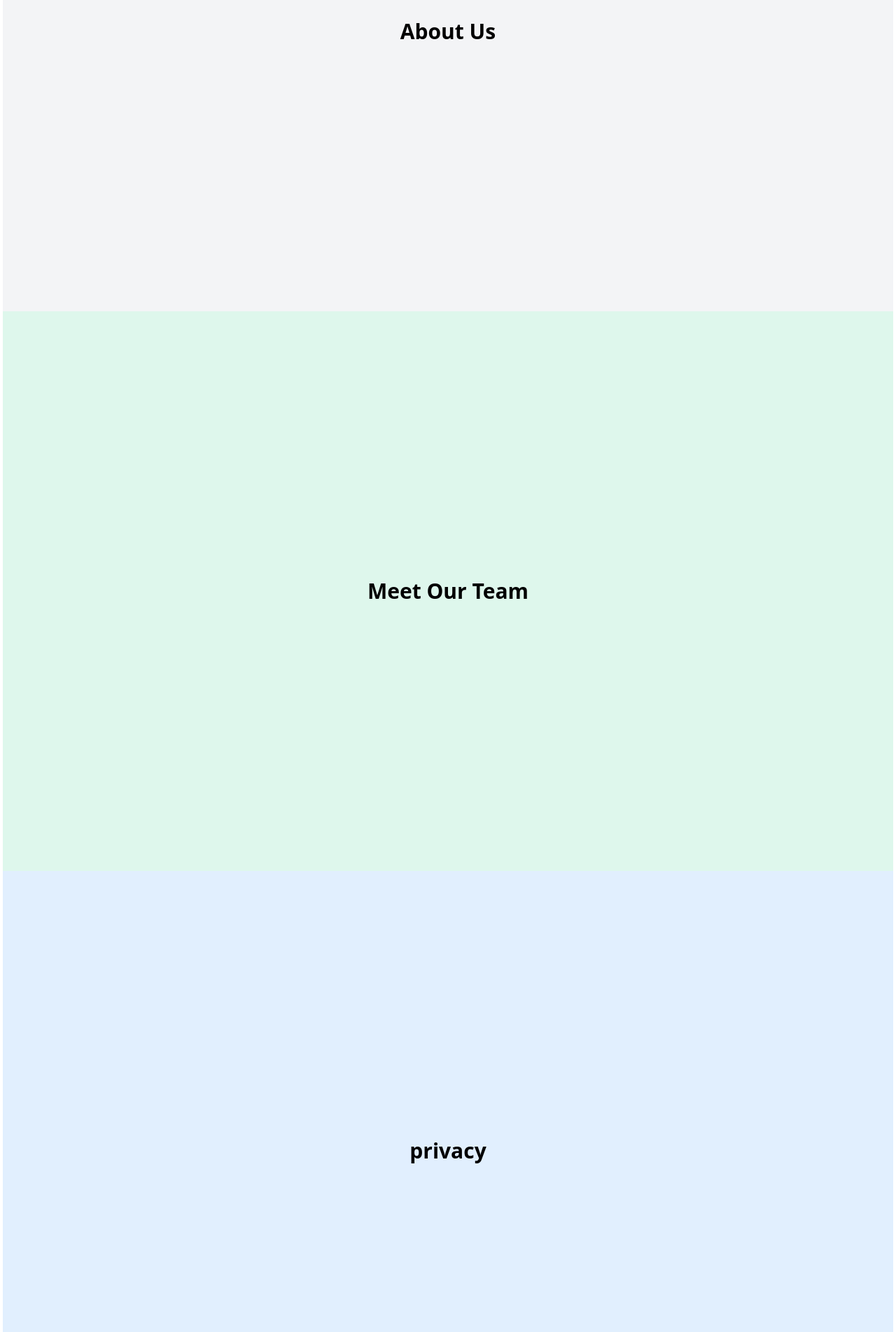
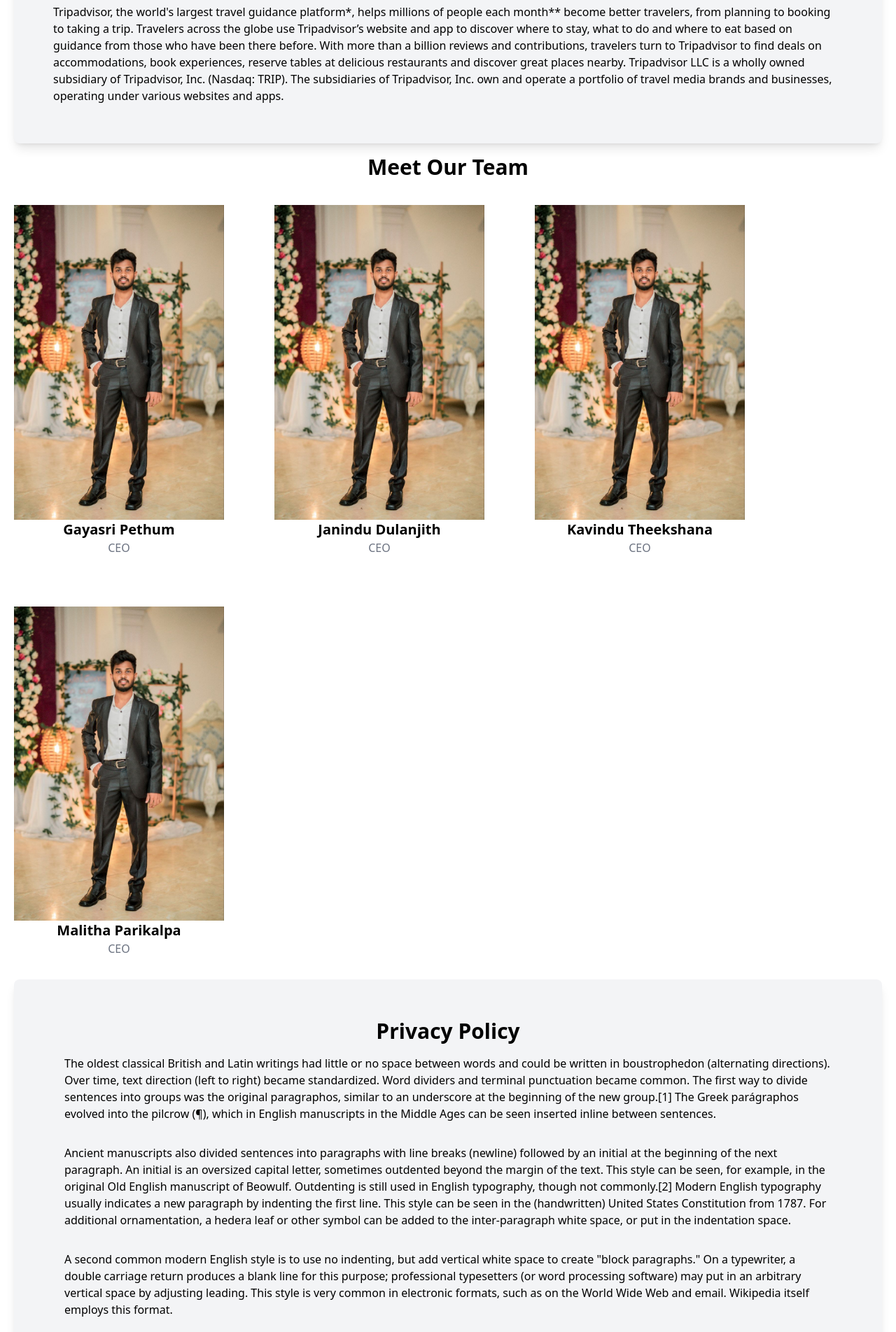
Before and after one commit to Gayasri72/Travalia, a React (Vite) app in the folder frontend/: page /info in a window 1280 px wide. Shown: the part 893-2797 px from the top of the page at 70% size. Built offline with nearby package versions, Linux system fonts and the light colour scheme.

Commit message:
finish the about us page

```diff
--- a/frontend/src/components/about/About.jsx
+++ b/frontend/src/components/about/About.jsx
@@ -4,9 +4,23 @@
   return (
     <div
       id="about-section"
-      className="h-screen bg-gray-100 flex items-center justify-center"
+      className=" bg-gray-100 m-4 p-14 rounded-lg shadow-lg"
     >
-      <h2 className="text-3xl font-bold">About Us</h2>
+      <h2 className="text-3xl font-bold text-center ">About Us</h2>
+      <p>
+        Tripadvisor, the world's largest travel guidance platform*, helps
+        millions of people each month** become better travelers, from planning
+        to booking to taking a trip. Travelers across the globe use
+        Tripadvisor’s website and app to discover where to stay, what to do and
+        where to eat based on guidance from those who have been there before.
+        With more than a billion reviews and contributions, travelers turn to
+        Tripadvisor to find deals on accommodations, book experiences, reserve
+        tables at delicious restaurants and discover great places nearby.
+        Tripadvisor LLC is a wholly owned subsidiary of Tripadvisor, Inc.
+        (Nasdaq: TRIP). The subsidiaries of Tripadvisor, Inc. own and operate a
+        portfolio of travel media brands and businesses, operating under various
+        websites and apps.
+      </p>
     </div>
   );
 }
--- a/frontend/src/components/about/AboutHero.jsx
+++ b/frontend/src/components/about/AboutHero.jsx
@@ -1,6 +1,6 @@
 import React from 'react';
 import { Link as ScrollLink } from 'react-scroll';
-import aboutImg from '../../assets/about.jpg'
+import aboutImg from '../../assets/about.jpg';
 
 export default function AboutHero() {
   return (
@@ -25,7 +25,7 @@
                   About Travalia
                 </ScrollLink>
                 <ScrollLink
-                  to="services-section"
+                  to="team-section"
                   smooth={true}
                   duration={500}
                   className="cursor-pointer hover:text-blue-600 font-semibold"
@@ -33,7 +33,7 @@
                   Our Team
                 </ScrollLink>
                 <ScrollLink
-                  to="team-section"
+                  to="services-section"
                   smooth={true}
                   duration={500}
                   className="cursor-pointer hover:text-blue-600 font-semibold"
@@ -48,7 +48,7 @@
             <img
               src={aboutImg}
               alt="heroimg"
-              className="rounded-3xl h-[100%]"
+              className="rounded-2xl w-[900px] h-[500px] object-cover"
             />
           </div>
         </div>
--- a/frontend/src/components/about/Privacy.jsx
+++ b/frontend/src/components/about/Privacy.jsx
@@ -2,11 +2,41 @@
 
 export default function Privacy() {
   return (
-    <div
-      id="services-section"
-      className="h-screen bg-blue-100 flex items-center justify-center"
-    >
-      <h2 className="text-3xl font-bold">privacy</h2>
+    <div id="services-section"
+    className=" bg-gray-100 m-4 p-14 rounded-lg shadow-lg">
+      <h2 className="text-3xl font-bold text-center">Privacy Policy</h2>
+      <p className='p-4'>
+        The oldest classical British and Latin writings had little or no space
+        between words and could be written in boustrophedon (alternating
+        directions). Over time, text direction (left to right) became
+        standardized. Word dividers and terminal punctuation became common. The
+        first way to divide sentences into groups was the original paragraphos,
+        similar to an underscore at the beginning of the new group.[1] The Greek
+        parágraphos evolved into the pilcrow (¶), which in English manuscripts
+        in the Middle Ages can be seen inserted inline between sentences.
+      </p>
+      <p  className='p-4'>
+        Ancient manuscripts also divided sentences into paragraphs with line
+        breaks (newline) followed by an initial at the beginning of the next
+        paragraph. An initial is an oversized capital letter, sometimes
+        outdented beyond the margin of the text. This style can be seen, for
+        example, in the original Old English manuscript of Beowulf. Outdenting
+        is still used in English typography, though not commonly.[2] Modern
+        English typography usually indicates a new paragraph by indenting the
+        first line. This style can be seen in the (handwritten) United States
+        Constitution from 1787. For additional ornamentation, a hedera leaf or
+        other symbol can be added to the inter-paragraph white space, or put in
+        the indentation space.
+      </p>
+      <p  className='p-4'>
+        A second common modern English style is to use no indenting, but add
+        vertical white space to create "block paragraphs." On a typewriter, a
+        double carriage return produces a blank line for this purpose;
+        professional typesetters (or word processing software) may put in an
+        arbitrary vertical space by adjusting leading. This style is very common
+        in electronic formats, such as on the World Wide Web and email.
+        Wikipedia itself employs this format.
+      </p>
     </div>
   );
 }
--- a/frontend/src/components/about/Team.jsx
+++ b/frontend/src/components/about/Team.jsx
@@ -1,12 +1,38 @@
 import React from 'react';
+import my from '../../assets/my.jpg';
 
 export default function Team() {
   return (
-    <div
-    id="team-section"
-    className="h-screen bg-green-100 flex items-center justify-center"
-  >
-    <h2 className="text-3xl font-bold">Meet Our Team</h2>
-  </div>
+    <div id="team-section">
+      <h2 className="text-3xl font-bold text-center">Meet Our Team</h2>
+      <div className="flex flex-wrap gap-10 mt-5">
+        <div className="w-[300px] m-4">
+          <img src={my} />
+          <h3 className="text-xl font-semibold text-center">Gayasri Pethum</h3>
+          <p className="text-gray-500 text-center">CEO</p>
+        </div>
+        <div className="w-[300px] m-4">
+          <img src={my} />
+          <h3 className="text-xl font-semibold text-center">
+            Janindu Dulanjith
+          </h3>
+          <p className="text-gray-500 text-center">CEO</p>
+        </div>
+        <div className="w-[300px] m-4">
+          <img src={my} />
+          <h3 className="text-xl font-semibold text-center">
+            Kavindu Theekshana
+          </h3>
+          <p className="text-gray-500 text-center">CEO</p>
+        </div>
+        <div className="w-[300px] m-4">
+          <img src={my} />
+          <h3 className="text-xl font-semibold text-center">
+            Malitha Parikalpa
+          </h3>
+          <p className="text-gray-500 text-center">CEO</p>
+        </div>
+      </div>
+    </div>
   );
 }
```
Also changed, not shown: frontend/src/assets/my.jpg (added).
